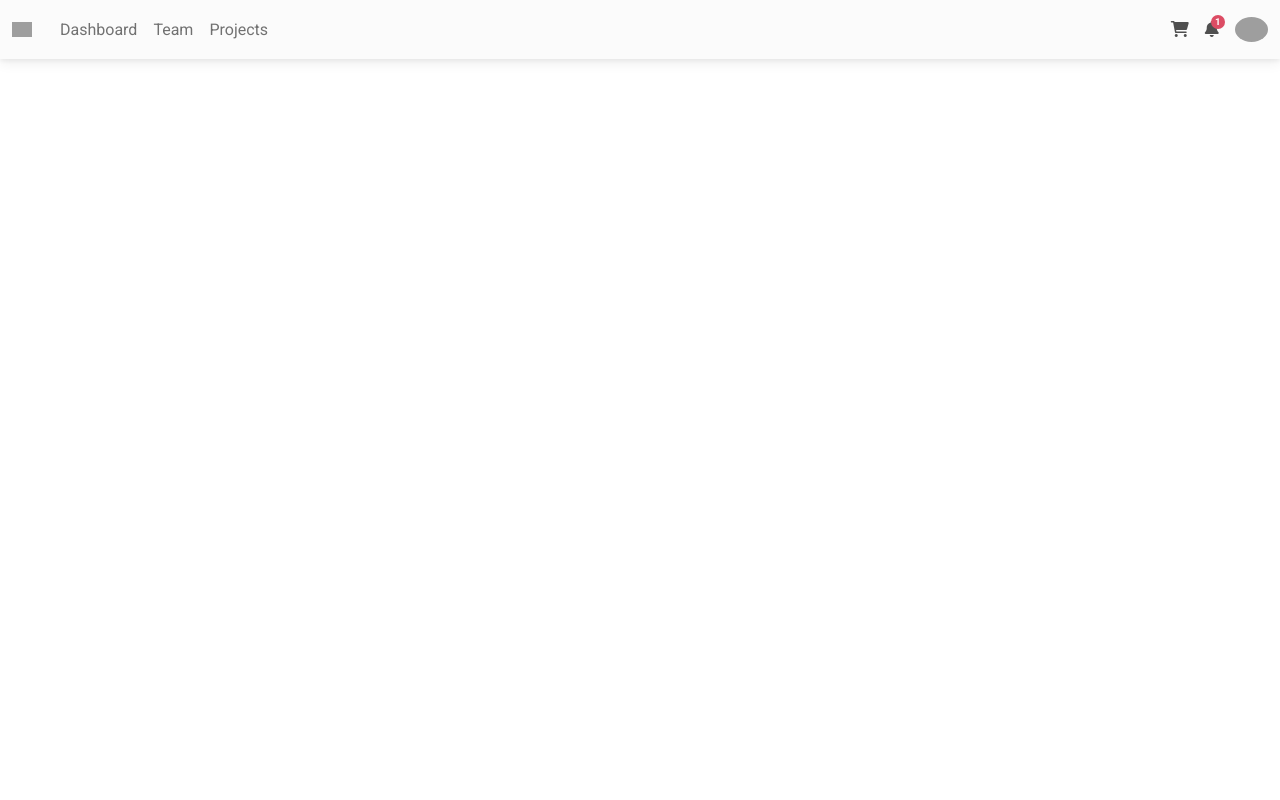
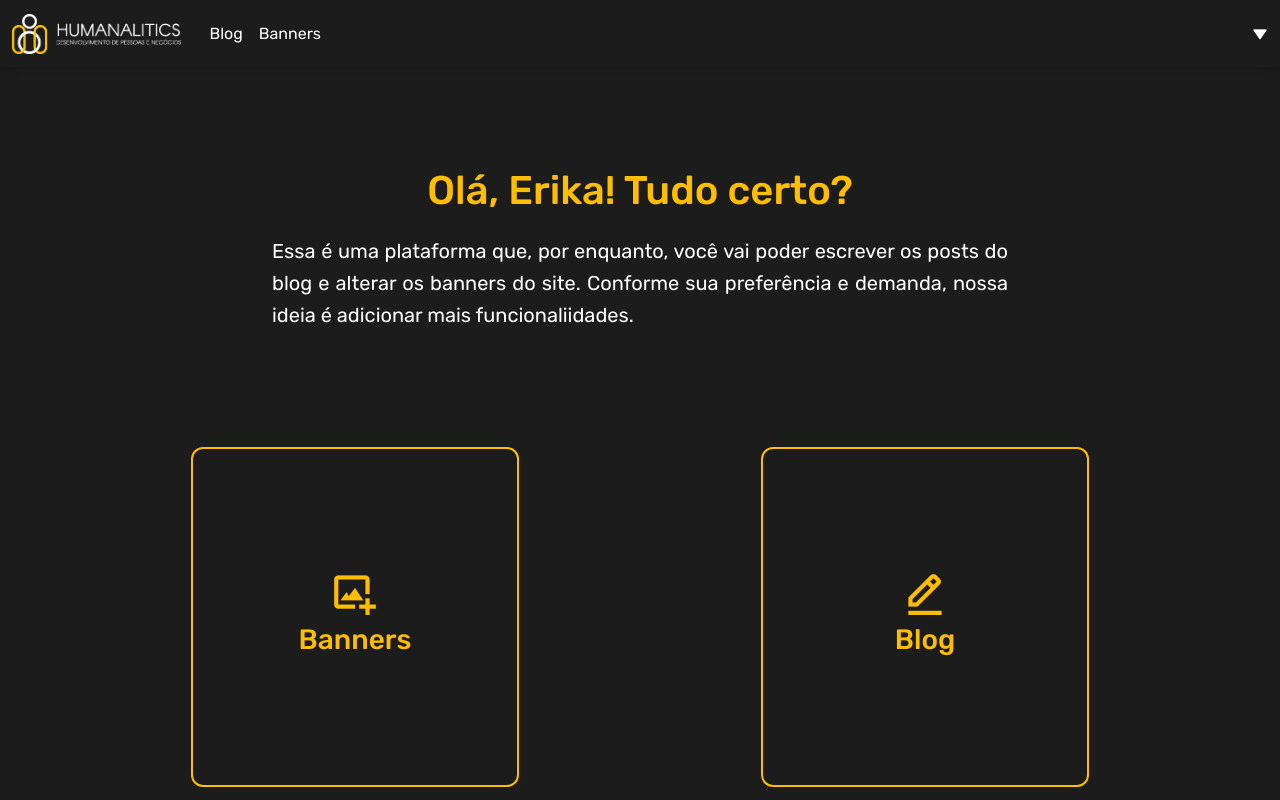
Before and after one commit to IgorOtr/humanalitics.github.io, a PHP site: page /Humanalitics/Admin/index.php in a window 1280 px wide. Run offline with PHP 8.4, Linux system fonts and the light colour scheme; the visitor is signed in with stand-in values (Sample User, id 1); some libraries are stand-ins or nearby versions; grey boxes are pictures that could not be loaded.

Commit message:
Gerencie area created

```diff
--- /dev/null
+++ b/Admin/includes/footer.php
@@ -0,0 +1,9 @@
+<script src="https://cdn.jsdelivr.net/npm/@popperjs/core@2.11.8/dist/umd/popper.min.js"
+    integrity="sha384-I7E8VVD/ismYTF4hNIPjVp/Zjvgyol6VFvRkX/vR+Vc4jQkC+hVqc2pM8ODewa9r" crossorigin="anonymous">
+</script>
+<script src="https://cdn.jsdelivr.net/npm/bootstrap@5.3.2/dist/js/bootstrap.min.js"
+    integrity="sha384-BBtl+eGJRgqQAUMxJ7pMwbEyER4l1g+O15P+16Ep7Q9Q+zqX6gSbd85u4mG4QzX+" crossorigin="anonymous">
+</script>
+<script src="https://unpkg.com/boxicons@2.1.4/dist/boxicons.js"></script>
+<!-- MDB -->
+<script type="text/javascript" src="https://cdnjs.cloudflare.com/ajax/libs/mdb-ui-kit/6.4.2/mdb.min.js"></script>
--- /dev/null
+++ b/Admin/includes/head.php
@@ -0,0 +1,17 @@
+<!DOCTYPE html>
+<html lang="en">
+
+<head>
+    <meta charset="UTF-8">
+    <meta name="viewport" content="width=device-width, initial-scale=1.0">
+    <link rel="stylesheet" href="https://cdn.jsdelivr.net/npm/bootstrap@5.3.2/dist/css/bootstrap.min.css">
+    <!-- Font Awesome -->
+    <link href="https://cdnjs.cloudflare.com/ajax/libs/font-awesome/6.0.0/css/all.min.css" rel="stylesheet" />
+    <!-- Google Fonts -->
+    <link href="https://fonts.googleapis.com/css?family=Roboto:300,400,500,700&display=swap" rel="stylesheet" />
+    <!-- MDB -->
+    <link href="https://cdnjs.cloudflare.com/ajax/libs/mdb-ui-kit/6.4.2/mdb.min.css" rel="stylesheet" />
+    <link href='https://unpkg.com/boxicons@2.1.4/css/boxicons.min.css' rel='stylesheet'>
+    <link rel="stylesheet" href="public/css/style.css">
+    <title>Humanalitics - Admin</title>
+</head>
--- /dev/null
+++ b/Admin/includes/navbar.php
@@ -0,0 +1,55 @@
+    <!-- Navbar -->
+    <nav class="navbar navbar-expand-lg navbar-light">
+        <!-- Container wrapper -->
+        <div class="container-fluid">
+            <!-- Toggle button -->
+            <button class="navbar-toggler" type="button" data-mdb-toggle="collapse"
+                data-mdb-target="#navbarSupportedContent" aria-controls="navbarSupportedContent" aria-expanded="false"
+                aria-label="Toggle navigation">
+                <i class="fas fa-bars"></i>
+            </button>
+
+            <!-- Collapsible wrapper -->
+            <div class="collapse navbar-collapse" id="navbarSupportedContent">
+                <!-- Navbar brand -->
+                <a class="navbar-brand mt-2 mt-lg-0" href="#">
+                    <img src="../images/humanalitics/logoo.png" height="40" alt="MDB Logo"
+                        loading="lazy" />
+                </a>
+                <!-- Left links -->
+                <ul class="navbar-nav me-auto mb-2 mb-lg-0">
+                    <li class="nav-item">
+                        <a class="nav-link" href="#">Blog</a>
+                    </li>
+                    <li class="nav-item">
+                        <a class="nav-link" href="#">Banners</a>
+                    </li>
+                    <!-- <li class="nav-item">
+                        <a class="nav-link" href="#">Projects</a>
+                    </li> -->
+                </ul>
+                <!-- Left links -->
+            </div>
+            <!-- Collapsible wrapper -->
+
+            <!-- Right elements -->
+            <div class="d-flex align-items-center">
+
+                <!-- Avatar -->
+                <div class="dropdown">
+                    <a class="dropdown-toggle d-flex align-items-center hidden-arrow" href="#"
+                        id="navbarDropdownMenuAvatar" role="button" data-mdb-toggle="dropdown" aria-expanded="false">
+                        <i class='bx bxs-down-arrow'></i>
+                    </a>
+                    <ul class="dropdown-menu dropdown-menu-end" aria-labelledby="navbarDropdownMenuAvatar">
+                        <li>
+                            <a class="dropdown-item" href="#">Logout</a>
+                        </li>
+                    </ul>
+                </div>
+            </div>
+            <!-- Right elements -->
+        </div>
+        <!-- Container wrapper -->
+    </nav>
+    <!-- Navbar -->
--- a/Admin/index.php
+++ b/Admin/index.php
@@ -1,121 +1,60 @@
 <?php
 session_start();
 require 'session.php';
+
+include './includes/head.php';
 ?>
 
-<!DOCTYPE html>
-<html lang="en">
+<body>
+    <?php include './includes/navbar.php'?>
 
-<head>
-    <meta charset="UTF-8">
-    <meta name="viewport" content="width=device-width, initial-scale=1.0">
-    <link rel="stylesheet" href="https://cdn.jsdelivr.net/npm/bootstrap@5.3.2/dist/css/bootstrap.min.css">
-    <!-- Font Awesome -->
-    <link href="https://cdnjs.cloudflare.com/ajax/libs/font-awesome/6.0.0/css/all.min.css" rel="stylesheet" />
-    <!-- Google Fonts -->
-    <link href="https://fonts.googleapis.com/css?family=Roboto:300,400,500,700&display=swap" rel="stylesheet" />
-    <!-- MDB -->
-    <link href="https://cdnjs.cloudflare.com/ajax/libs/mdb-ui-kit/6.4.2/mdb.min.css" rel="stylesheet" />
-    <title>Humanalitics - Admin</title>
-</head>
 
-<body>
+    <section class="main-section">
+        <div class="container">
+            <div class="row">
+                <div class="col-md-2"></div>
+                <div class="col-md-8 text-center">
+                    <h1>Olá, Erika! Tudo certo?</h1>
+                    <p>
+                        Essa é uma plataforma que, por enquanto, você vai poder escrever
+                        os posts do blog e alterar os banners do site. Conforme sua
+                        preferência e demanda, nossa ideia é adicionar mais funcionaliidades.
+                    </p>
+                </div>
+                <div class="col-md-2"></div>
+            </div>
+        </div>
+    </section>
 
-    <!-- Navbar -->
-    <nav class="navbar navbar-expand-lg navbar-light bg-light">
-        <!-- Container wrapper -->
-        <div class="container-fluid">
-            <!-- Toggle button -->
-            <button class="navbar-toggler" type="button" data-mdb-toggle="collapse"
-                data-mdb-target="#navbarSupportedContent" aria-controls="navbarSupportedContent" aria-expanded="false"
-                aria-label="Toggle navigation">
-                <i class="fas fa-bars"></i>
-            </button>
-
-            <!-- Collapsible wrapper -->
-            <div class="collapse navbar-collapse" id="navbarSupportedContent">
-                <!-- Navbar brand -->
-                <a class="navbar-brand mt-2 mt-lg-0" href="#">
-                    <img src="https://mdbcdn.b-cdn.net/img/logo/mdb-transaprent-noshadows.webp" height="15"
-                        alt="MDB Logo" loading="lazy" />
-                </a>
-                <!-- Left links -->
-                <ul class="navbar-nav me-auto mb-2 mb-lg-0">
-                    <li class="nav-item">
-                        <a class="nav-link" href="#">Dashboard</a>
-                    </li>
-                    <li class="nav-item">
-                        <a class="nav-link" href="#">Team</a>
-                    </li>
-                    <li class="nav-item">
-                        <a class="nav-link" href="#">Projects</a>
-                    </li>
-                </ul>
-                <!-- Left links -->
-            </div>
-            <!-- Collapsible wrapper -->
-
-            <!-- Right elements -->
-            <div class="d-flex align-items-center">
-                <!-- Icon -->
-                <a class="text-reset me-3" href="#">
-                    <i class="fas fa-shopping-cart"></i>
-                </a>
-
-                <!-- Notifications -->
-                <div class="dropdown">
-                    <a class="text-reset me-3 dropdown-toggle hidden-arrow" href="#" id="navbarDropdownMenuLink"
-                        role="button" data-mdb-toggle="dropdown" aria-expanded="false">
-                        <i class="fas fa-bell"></i>
-                        <span class="badge rounded-pill badge-notification bg-danger">1</span>
-                    </a>
-                    <ul class="dropdown-menu dropdown-menu-end" aria-labelledby="navbarDropdownMenuLink">
-                        <li>
-                            <a class="dropdown-item" href="#">Some news</a>
-                        </li>
-                        <li>
-                            <a class="dropdown-item" href="#">Another news</a>
-                        </li>
-                        <li>
-                            <a class="dropdown-item" href="#">Something else here</a>
-                        </li>
-                    </ul>
+    <section class="options-section">
+        <div class="container">
+            <div class="row">
+                <div class="col-md-6 d-flex justify-content-center align-items-center">
+                    <div class="opt__card p-5">
+                        <div class="opt__card__header text-center">
+                            <i class='bx bx-image-add'></i>
+                        </div>
+                        <div class="opt__card__body text-center">
+                            <h3>Banners</h3>
+                        </div>
+                    </div>
                 </div>
-                <!-- Avatar -->
-                <div class="dropdown">
-                    <a class="dropdown-toggle d-flex align-items-center hidden-arrow" href="#"
-                        id="navbarDropdownMenuAvatar" role="button" data-mdb-toggle="dropdown" aria-expanded="false">
-                        <img src="https://mdbcdn.b-cdn.net/img/new/avatars/2.webp" class="rounded-circle" height="25"
-                            alt="Black and White Portrait of a Man" loading="lazy" />
-                    </a>
-                    <ul class="dropdown-menu dropdown-menu-end" aria-labelledby="navbarDropdownMenuAvatar">
-                        <li>
-                            <a class="dropdown-item" href="#">My profile</a>
-                        </li>
-                        <li>
-                            <a class="dropdown-item" href="#">Settings</a>
-                        </li>
-                        <li>
-                            <a class="dropdown-item" href="#">Logout</a>
-                        </li>
-                    </ul>
+                <div class="col-md-6 d-flex justify-content-center align-items-center">
+                    <div class="opt__card p-5">
+                        <div class="opt__card__header text-center">
+                            <i class='bx bx-edit-alt'></i>
+                        </div>
+                        <div class="opt__card__body text-center">
+                            <h3>Blog</h3>
+                        </div>
+                    </div>
                 </div>
             </div>
-            <!-- Right elements -->
         </div>
-        <!-- Container wrapper -->
-    </nav>
-    <!-- Navbar -->
+    </section>
 
-    <script src="https://cdn.jsdelivr.net/npm/@popperjs/core@2.11.8/dist/umd/popper.min.js"
-        integrity="sha384-I7E8VVD/ismYTF4hNIPjVp/Zjvgyol6VFvRkX/vR+Vc4jQkC+hVqc2pM8ODewa9r" crossorigin="anonymous">
-    </script>
-    <script src="https://cdn.jsdelivr.net/npm/bootstrap@5.3.2/dist/js/bootstrap.min.js"
-        integrity="sha384-BBtl+eGJRgqQAUMxJ7pMwbEyER4l1g+O15P+16Ep7Q9Q+zqX6gSbd85u4mG4QzX+" crossorigin="anonymous">
-    </script>
 
-    <!-- MDB -->
-    <script type="text/javascript" src="https://cdnjs.cloudflare.com/ajax/libs/mdb-ui-kit/6.4.2/mdb.min.js"></script>
+    <?php include './includes/footer.php'?>
 </body>
 
 </html>
--- a/Admin/login.php
+++ b/Admin/login.php
@@ -24,7 +24,7 @@
 
             <div class="row">
                 <div class="col-md-12 text-center">
-                    <img src="../images/humanalitics/humanalitics-logo-1.png" alt="">
+                    <img src="../images/humanalitics/logoo.png" width="450" alt="">
                 </div>
 
                 <div class="col-md-12 mt-4">
--- a/Admin/public/css/style.css
+++ b/Admin/public/css/style.css
@@ -1,13 +1,24 @@
+@import url('https://fonts.googleapis.com/css2?family=Montserrat:wght@100;200;300;400;500;600;700;800;900&family=Poppins:wght@100;200;300;400;500;600;700;800;900&family=Rubik:wght@300;400;500;600;700;800;900&display=swap');
+
+body {
+    background-color: #1c1c1c;
+}
+
+* {
+    font-family: Rubik;
+}
+
+
 .btn-primary {
     background-color: #FEBE00;
-    box-shadow: 0px 5px 10px #efb300;
+    box-shadow: 0px 5px 10px #efb30047;
 }
 
 .btn:hover {
     color: var(--mdb-btn-hover-color);
     background-color: #efb300;
     border-color: #efb300;
-    box-shadow: 0px 5px 10px #efb300 !important;
+    box-shadow: 0px 5px 10px #efb30047 !important;
 }
 
 .btn-check:focus+.btn-primary, .btn-check:focus-visible+.btn-primary, .btn-primary:focus {
@@ -26,3 +37,65 @@ child:active, :not(.btn-check)+.btn:active {
     font-size: 18px;
     color: #bdbdbd;
 }
+
+.hidden-arrow i {
+    color: #ffffff !important;
+}
+
+.main-section {
+    margin-top: 100px;
+}
+
+.main-section h1 {
+    color: #FEBE00;
+    margin-bottom: 20px;
+}
+
+.main-section p {
+    color: #ffffff;
+    font-size: 20px;
+    text-align: justify;
+}
+
+.navbar {
+    background-color: #1c1c1c;
+}
+
+.nav-link {
+    color: #ffffff;
+}
+.nav-link:hover {
+    color: #9f9f9f;
+}
+
+.options-section {
+    margin-top: 100px;
+}
+
+.opt__card {
+    border: 2px solid #FEBE00;
+    width: 60%;
+    height: 340px;
+    display: flex;
+    flex-direction: column;
+    align-items: center;
+    justify-content: center;
+    border-radius: 12px;
+    transition: .4s;
+    cursor: pointer;
+}
+
+.opt__card:hover {
+    transition: .2s;
+    transform: scale(1.08);
+    box-shadow: 0px 0px 20px #febe0044;
+}
+
+.opt__card__header i {
+    font-size: 50px;
+    color: #FEBE00;
+}
+
+.opt__card__body h3 {
+    color: #FEBE00;
+}
```
